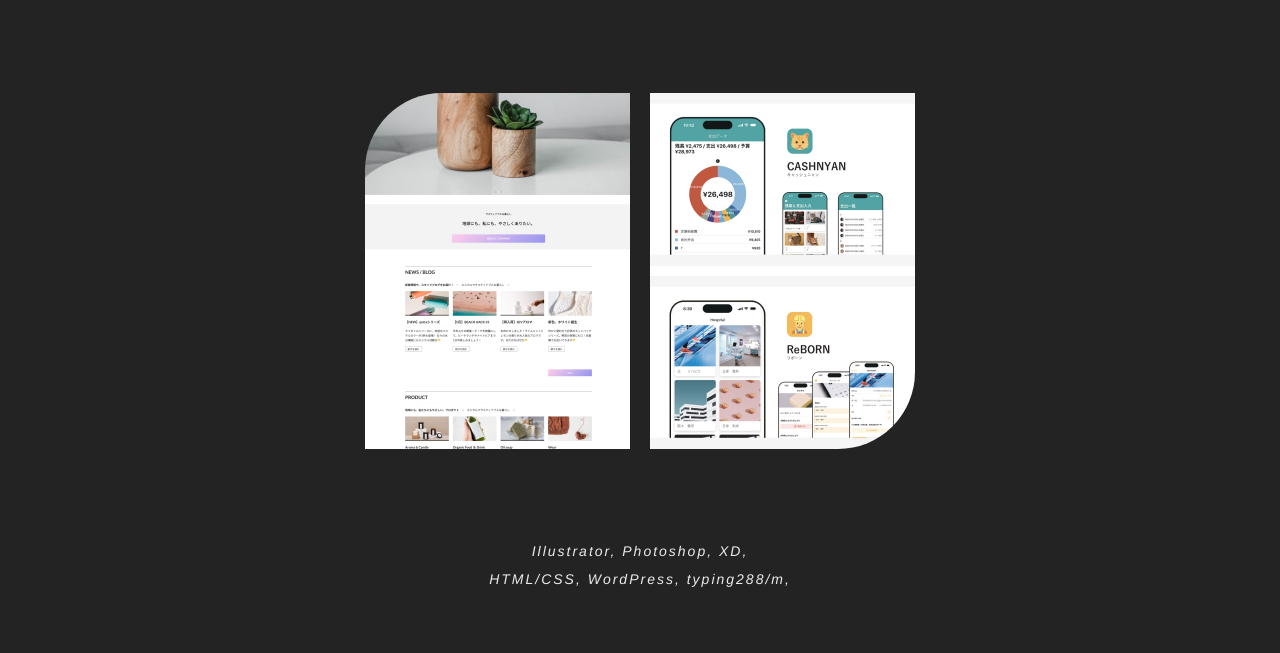
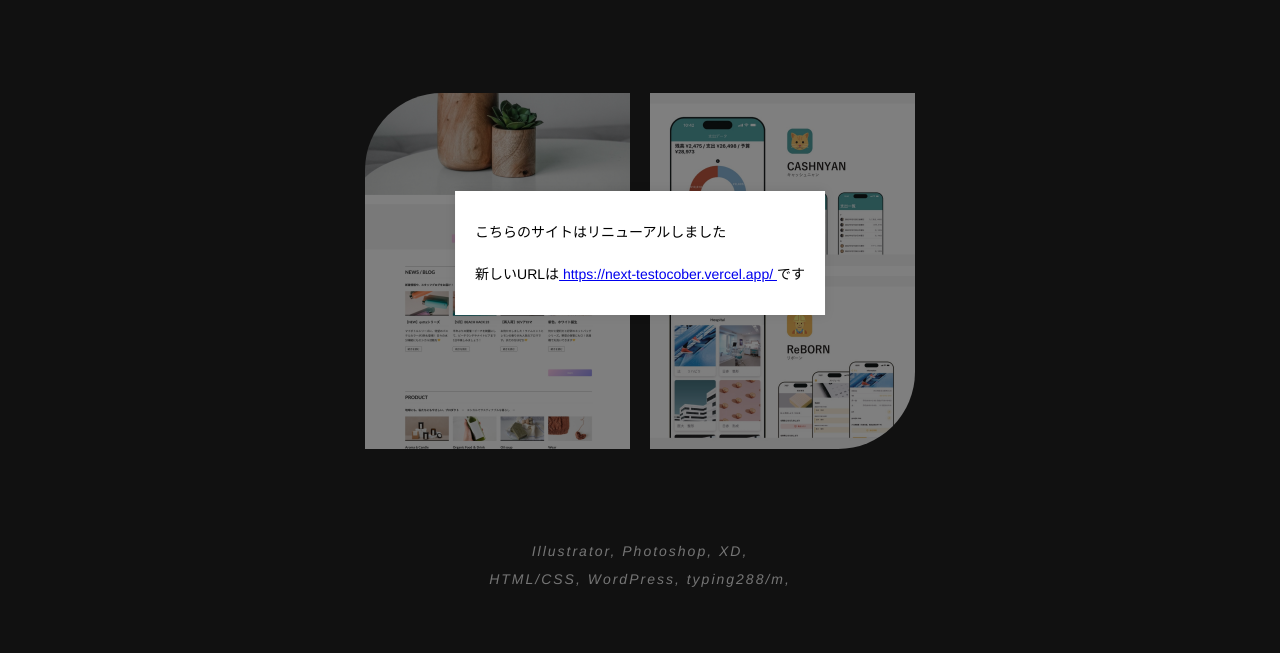
Before and after one commit to lumijoe/xf_test01, a plain HTML site: page index.html in a window 1280 px wide. Shown: the part 147-800 px from the top of the page. Drawn offline with Linux system fonts and the light colour scheme; a web font is replaced by a local one.

Commit message:
add popup

```diff
--- a/index.html
+++ b/index.html
@@ -21,6 +21,32 @@
 <!-- ●● リセットCSSをCSSフォルダ仕様に -->
 <!-- ●● レスポンシブデザイン、@media？、ブレークポイント -->
 <!-- ●● リンク遷移 -->
+
+<!-- 新しいサイトへ誘導するPOP UP -->
+<style>
+  /* スタイルは必要に応じて調整してください */
+  .popup {
+    position: fixed;
+    top: 50%;
+    left: 50%;
+    transform: translate(-50%, -50%);
+    background-color: white;
+    padding: 20px;
+    box-shadow: 0 0 10px rgba(0, 0, 0, 0.1);
+    z-index: 1000;
+    max-width: 80%;
+  }
+  .overlay {
+    position: fixed;
+    top: 0;
+    left: 0;
+    width: 100%;
+    height: 100%;
+    background-color: rgba(0, 0, 0, 0.5);
+    z-index: 999;
+  }
+  </style>
+
 </head>
 <body>
 <!--ここからヘッダー↓----------->
@@ -41,6 +67,11 @@
   <!-- ここまでヘッダー↑ -->
   <!-- ここからメイン↓-->
  <main>
+  <div id="popupContainer" class="popup">
+    <p><br/>こちらのサイトはリニューアルしました<br/><br/>
+      <br/>新しいURLは<a href="https://next-testocober.vercel.app/"> https://next-testocober.vercel.app/ </a>です<br/><br/></p>
+  </div>
+  <div class="overlay"></div>
     <div class="areaHero">
        <div class="heroitems">
          <img class="heroleft" src="./assets/images/top/mv_heroleft.jpg"  width="265px" height="356px" alt="ピックアップ作品1。架空webサイト制作のデザイン画像。サーファーが立ち上げたエシカルな商品を扱う企業の設定。サイトのカラー構成は爽やかさやナチュラルをイメージした白がベースの背景に、ブログセクションと商品紹介セクションにそれぞれ写真が4枚と各タイトルと文章が構成されている。写真はウッドや海やビーチのベージュやブルー、商品パッケージに採用されている淡いグリーンやオレンジなど。ボタン色は淡いピンクからブルーパープルのグラデーション。">
@@ -126,6 +157,24 @@
     </section>
   </footer>
   <!-- ここまでフッター↑------------------>
+  <!-- POP UP JavaScript処理 -->
+  <script>
+    window.onload = function() {
+      var popup = document.getElementById('popupContainer');
+      var overlay = document.querySelector('.overlay');
+
+      // ページ読み込み後、ポップアップとオーバーレイを表示
+      popup.style.display = 'block';
+      overlay.style.display = 'block';
+
+      // オーバーレイをクリックするとポップアップが閉じる
+      overlay.onclick = function() {
+        popup.style.display = 'none';
+        overlay.style.display = 'none';
+      }
+    }
+    </script>
+
 </body>
 <!-- ここまでbody--------------------------->
 </html>
```
